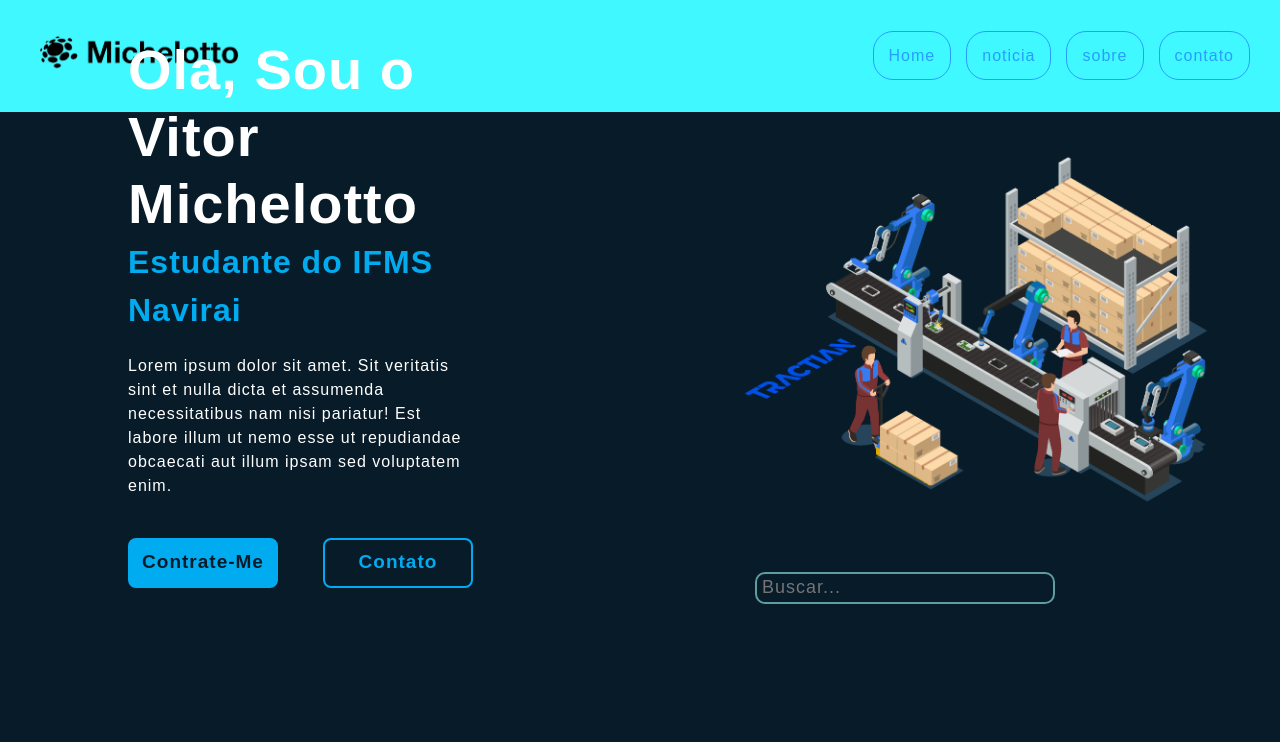
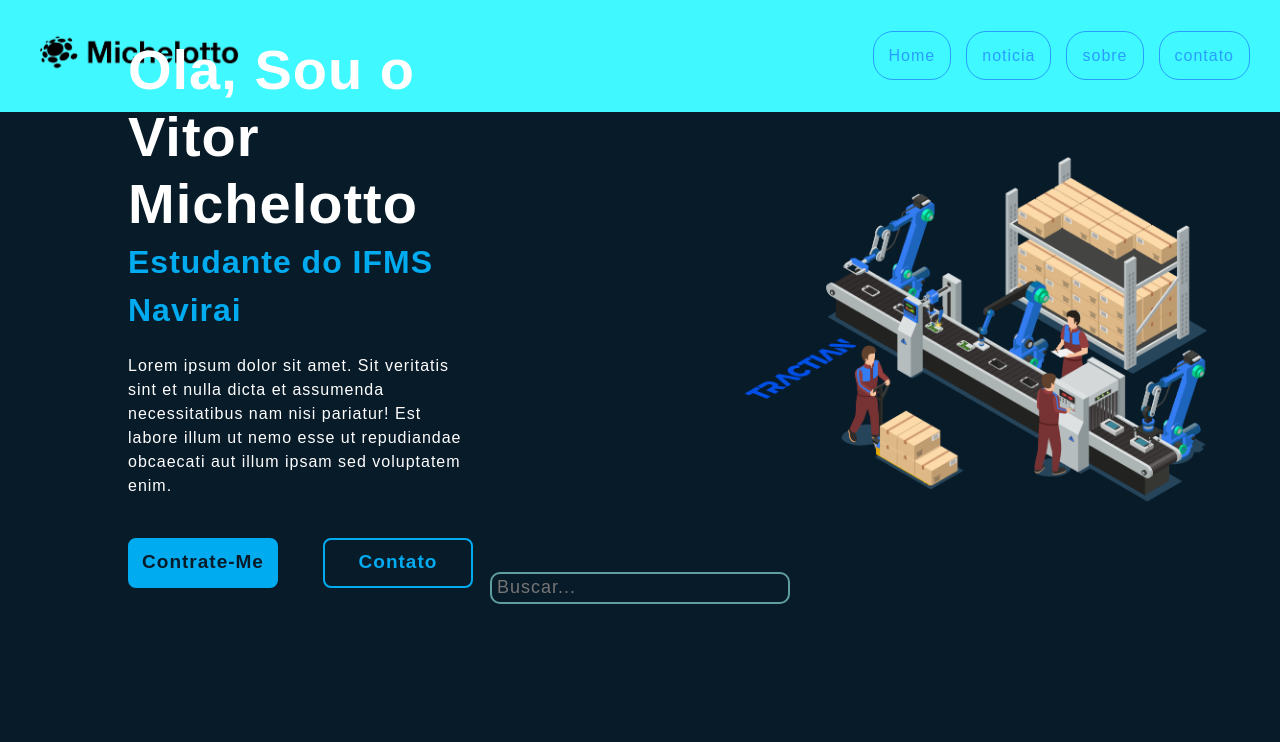
Before and after one commit to Michelotto256/Portfolio_1021A, a React (Vite) app: page / in a window 1280 px wide. Shown: the top 742 px of the page. Built offline with nearby package versions, Linux system fonts and the light colour scheme; the HTML template or start-up script is replaced by a standard one.

Commit message:
correção

```diff
--- a/src/componentes/meio/Meio.css
+++ b/src/componentes/meio/Meio.css
@@ -120,5 +120,6 @@ body{
   #divBusca{
     padding-top: 60px;
     padding-bottom: 90px;
-    margin-left: 755px;
-  }
+    display: flex;
+    justify-content: center;
+}
```
